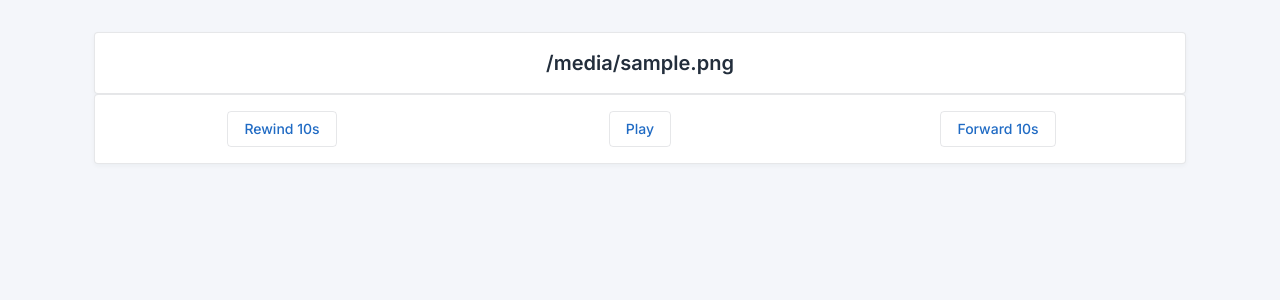
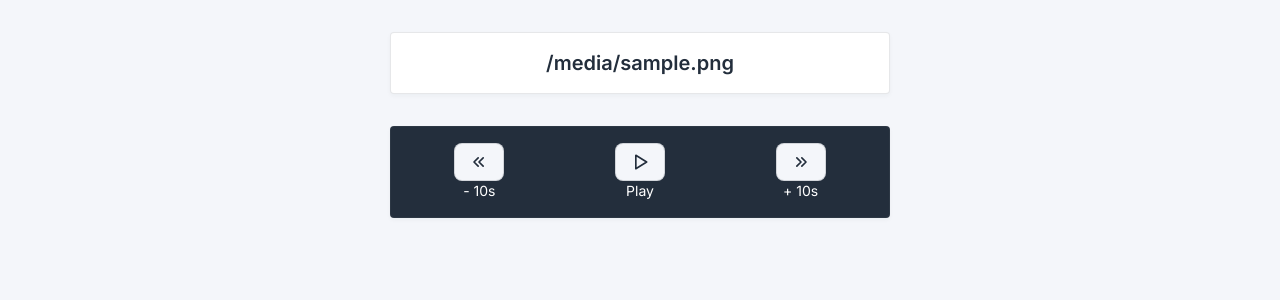
Before and after one commit to suryamodulus/piflix, a Flask app: template src/templates/watch.html in a window 1280 px wide. Shown: the part 56-356 px from the top of the page. Run offline with Flask 2, Linux system fonts and the light colour scheme; the template is opened without the code that fills it: most values are stand-ins (such as "Sample title", 1, 10 or a date in 2020); parts of the project's set-up code (start-up, migrations or seed data) failed here and were passed over.

Commit message:
update remote-box ui

```diff
--- /dev/null
+++ b/src/static/css/custom.css
@@ -0,0 +1,3 @@
+.watch-box .card{
+    max-width: 500px;
+}
--- a/src/templates/index.html
+++ b/src/templates/index.html
@@ -43,7 +43,7 @@
             <div class="card card-sm mb-2 d-flex flex-column">
                 <div class="card-body row row-0 flex-fill justify-content-between">
                   <div class="col-12 col-md-10">
-                    <p class="px-1">
+                    <p class="m-1">
                       <svg xmlns="http://www.w3.org/2000/svg" class="icon icon-tabler icon-tabler-movie" width="24" height="24" viewBox="0 0 24 24" stroke-width="2" stroke="#78EA4A" fill="none" stroke-linecap="round" stroke-linejoin="round">
                         <path stroke="none" d="M0 0h24v24H0z" fill="none"></path>
                         <rect x="4" y="4" width="16" height="16" rx="2"></rect>
@@ -95,7 +95,7 @@
               <!-- Download SVG icon from http://tabler-icons.io/i/alert-triangle -->
               <svg xmlns="http://www.w3.org/2000/svg" class="icon mb-2 text-danger icon-lg" width="24" height="24" viewBox="0 0 24 24" stroke-width="2" stroke="currentColor" fill="none" stroke-linecap="round" stroke-linejoin="round"><path stroke="none" d="M0 0h24v24H0z" fill="none"></path><path d="M12 9v2m0 4v.01"></path><path d="M5 19h14a2 2 0 0 0 1.84 -2.75l-7.1 -12.25a2 2 0 0 0 -3.5 0l-7.1 12.25a2 2 0 0 0 1.75 2.75"></path></svg>
               <h3>Are you sure?</h3>
-              <div class="text-muted">Do you really want to remove 84 files? What you've done cannot be undone.</div>
+              <div class="text-muted">Do you really want to remove this file? You cannot undo this action.</div>
             </div>
             <div class="modal-footer">
               <div class="w-100">
--- a/src/templates/watch.html
+++ b/src/templates/watch.html
@@ -7,8 +7,9 @@
         <meta name="mobile-web-app-capable" content="yes">
         <meta name="HandheldFriendly" content="True">
         <meta name="MobileOptimized" content="320">
+        <link rel="icon" href="{{ url_for('static', filename='images/favicon.png') }}" type="image/x-icon">
         <link href="{{ url_for('static', filename='css/tabler.min.css') }}" rel="stylesheet">
-        <link rel="icon" href="{{ url_for('static', filename='images/favicon.png') }}" type="image/x-icon">
+        <link href="{{ url_for('static', filename='css/custom.css') }}" rel="stylesheet">
     </head>
 <body>
     <header class="navbar navbar-light d-print-none">
@@ -37,41 +38,71 @@
         </div>
       </header>
       <main class="container py-4">
-      <div class="card">
+        <section class="watch-box">
+          <div class="card mx-auto">
             <div class="card-body text-center">
               <h2>{{ filename }}</h2>
             </div>
           </div>
-      <div class="card">
+          <div class="card mx-auto my-4 bg-dark">
             <div class="card-body text-center">
               <div class="row justify-content-around">
-            <div class="col">
-              <button class="btn btn-outline-primary" onclick="playerController('rewind10')">Rewind 10s</button>
+                <div class="col-3">
+                  <button class="btn btn-light btn-icon btn-lg" onclick="playerController('rewind10')">
+                    <svg xmlns="http://www.w3.org/2000/svg" class="icon icon-tabler icon-tabler-chevrons-left" width="24" height="24" viewBox="0 0 24 24" stroke-width="2" stroke="currentColor" fill="none" stroke-linecap="round" stroke-linejoin="round">
+                      <path stroke="none" d="M0 0h24v24H0z" fill="none"></path>
+                      <polyline points="11 7 6 12 11 17"></polyline>
+                      <polyline points="17 7 12 12 17 17"></polyline>
+                    </svg>
+                  </button>
+                  <div>
+                    <span class="text-white">- 10s</span>
                   </div>
-            <div class="col">
-              <button class="btn btn-outline-primary" onclick="playerController('play_pause')">Play</button>
                 </div>
-            <div class="col">
-              <button class="btn btn-outline-primary" onclick="playerController('forward10')">Forward 10s</button>
+                <div class="col-3">
+                  <button class="btn btn-light btn-icon btn-lg" onclick="playerController('play_pause')">
+                    <svg xmlns="http://www.w3.org/2000/svg" class="icon icon-tabler icon-tabler-player-play" width="24" height="24" viewBox="0 0 24 24" stroke-width="2" stroke="currentColor" fill="none" stroke-linecap="round" stroke-linejoin="round">
+                      <path stroke="none" d="M0 0h24v24H0z" fill="none"></path>
+                      <path d="M7 4v16l13 -8z"></path>
+                    </svg>
+                  </button>
+                  <div>
+                    <span class="text-white">Play</span>
+                  </div>
+                </div>
+                <div class="col-3">
+                  <button class="btn btn-light btn-icon btn-lg" onclick="playerController('forward10')">
+                    <svg xmlns="http://www.w3.org/2000/svg" class="icon icon-tabler icon-tabler-chevrons-right" width="24" height="24" viewBox="0 0 24 24" stroke-width="2" stroke="currentColor" fill="none" stroke-linecap="round" stroke-linejoin="round">
+                      <path stroke="none" d="M0 0h24v24H0z" fill="none"></path>
+                      <polyline points="7 7 12 12 7 17"></polyline>
+                      <polyline points="13 7 18 12 13 17"></polyline>
+                    </svg>
+                  </button>
+                  <div>
+                    <span class="text-white">+ 10s</span>
                   </div>
                 </div>
               </div>
             </div>
+          </div>
+        </section>
       </main>
       <script src="{{ url_for('static', filename='js/tabler.min.js') }}"></script>
       <script>
+        const play_text = `<svg xmlns="http://www.w3.org/2000/svg" class="icon icon-tabler icon-tabler-player-play" width="24" height="24" viewBox="0 0 24 24" stroke-width="2" stroke="currentColor" fill="none" stroke-linecap="round" stroke-linejoin="round">
+          <path stroke="none" d="M0 0h24v24H0z" fill="none"></path>
+          <path d="M7 4v16l13 -8z"></path>
+          </svg> Play`
         let playState = 'pause';
         async function playerController(action){
           let el = event.target || event.srcElement;
           if(action === 'play_pause' && playState === 'pause'){
             action = 'play'
             playState = 'play'
-            el.text = 'Play'
           }
           else if(action === 'play_pause' && playState === 'play'){
             action = 'pause'
             playState = 'pause'
-            el.text = 'Play'
           }
           await fetch(`/player/${action}`, { method: 'POST'})
         }
```
Lines whose indentation alone changed are shown as unchanged.
